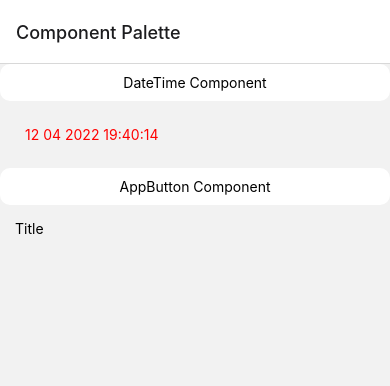
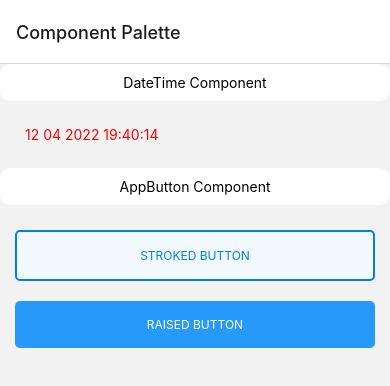
Before and after one commit to noragami0/AlarmSystem, a React Native app: screen / in a window 390 px wide. Shown: the top 386 px of the page. Built offline with nearby package versions, Linux system fonts and the light colour scheme.

Commit message:
feat: add button component to the palette

```diff
--- a/src/components/AppButton/AppButton.js
+++ b/src/components/AppButton/AppButton.js
@@ -1,15 +1,50 @@
 import React from 'react';
-import {Text} from 'react-native';
-import {AppButtonModel} from './AppButtonModel';
+import {Text, TouchableOpacity, StyleSheet} from 'react-native';
+import {AppButtonModel, ButtonMode} from './AppButtonModel';
 
 function AppButton({model}) {
     if (!model) {
         model = AppButtonModel.mock();
     }
 
+    const onClick = () => {
+        if (model.optional.onClick) {
+            model.optional.onClick();
+        }
+    };
+
     return (
-        <Text>{model.text}</Text>
+        <TouchableOpacity onPress={onClick} style={[styles.button, styles[model.mode]]}>
+            <Text style={[styles.text, styles[`text${model.mode}`]]}>{model.text}</Text>
+        </TouchableOpacity>
     );
 }
 
+const styles = StyleSheet.create({
+    button: {
+        borderRadius: 5,
+        paddingVertical: 16,
+        justifyContent: 'center',
+        alignItems: 'center',
+    },
+    [ButtonMode.RAISED]: {
+        backgroundColor: '#2699FB',
+    },
+    [ButtonMode.STROKED]: {
+        backgroundColor: '#F1F9FF',
+        borderColor: '#007FEB',
+        borderWidth: 2,
+    },
+    text: {
+        fontSize: 12,
+        textTransform: 'uppercase',
+    },
+    [`text${ButtonMode.STROKED}`]: {
+        color: '#007FEB',
+    },
+    [`text${ButtonMode.RAISED}`]: {
+        color: '#FFFFFF',
+    },
+});
+
 export default AppButton;
--- a/src/components/AppButton/AppButtonModel.js
+++ b/src/components/AppButton/AppButtonModel.js
@@ -33,6 +33,6 @@ export class AppButtonModel {
     }
 
     static mock() {
-        return this.createRaised(MockData.TITLE);
+        return this.createStroked(MockData.TITLE);
     }
 }
--- a/src/screens/Palettes/ComponentPalette/ComponentPaletteScreen.js
+++ b/src/screens/Palettes/ComponentPalette/ComponentPaletteScreen.js
@@ -1,20 +1,42 @@
 import React from 'react';
-import {ScrollView} from 'react-native';
+import {
+    ScrollView, Alert, StyleSheet, View,
+} from 'react-native';
 import ComponentPaletteItem from './ComponentPaletteItem';
 import DateTime from '../../../components/DateTime';
 import AppButton from '../../../components/AppButton/AppButton';
+import {AppButtonModel} from '../../../components/AppButton/AppButtonModel';
 
 function ComponentPaletteScreen() {
+    const buttonModels = [
+        AppButtonModel.createStroked('STROKED BUTTON', {
+            onClick: () => Alert.alert('Click Stroked'),
+        }),
+        AppButtonModel.createRaised('RAISED BUTTON', {
+            onClick: () => Alert.alert('Click Raised'),
+        }),
+    ];
+
     return (
         <ScrollView>
             <ComponentPaletteItem name="DateTime Component">
                 <DateTime />
             </ComponentPaletteItem>
             <ComponentPaletteItem name="AppButton Component">
-                <AppButton />
+                {buttonModels.map((model, index) => (
+                    <View key={index} style={styles.marginBlock}>
+                        <AppButton model={model} />
+                    </View>
+                ))}
             </ComponentPaletteItem>
         </ScrollView>
     );
 }
 
+const styles = StyleSheet.create({
+    marginBlock: {
+        marginVertical: 10,
+    },
+});
+
 export default ComponentPaletteScreen;
```
Also changed, not shown: .eslintrc.json.
